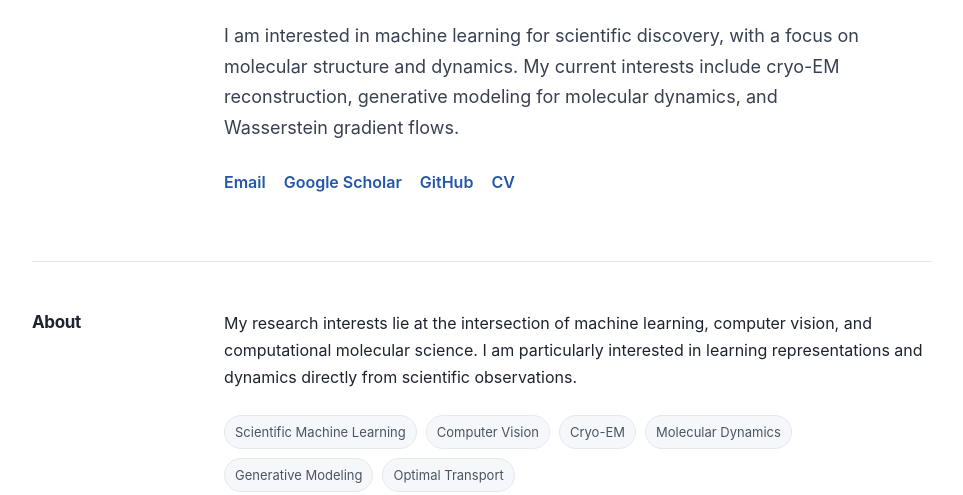
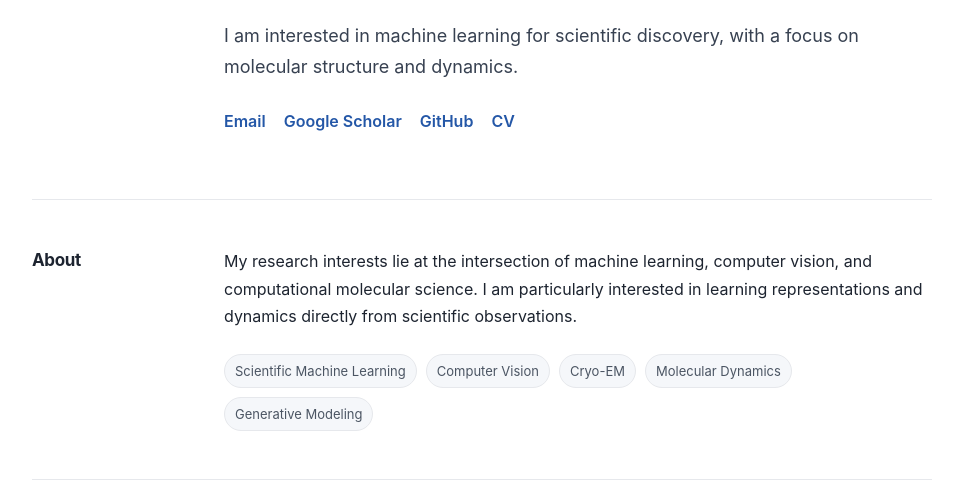
Before and after one commit to yoonhyungsik/hyungsikyoon.github.io, a plain HTML site: page index.html in a window 1280 px wide. Shown: the part 305-800 px from the top of the page, without its empty margins (158-1121 px from the left). Drawn offline with Linux system fonts and the light colour scheme.

Commit message:
Update index.html

```diff
--- a/index.html
+++ b/index.html
@@ -43,14 +43,12 @@
 
         <p class="intro">
           I am interested in machine learning for scientific discovery,
-          with a focus on molecular structure and dynamics. My current
-          interests include cryo-EM reconstruction, generative modeling
-          for molecular dynamics, and Wasserstein gradient flows.
+          with a focus on molecular structure and dynamics.
         </p>
 
         <div class="links">
           <!-- Replace the placeholders below with your actual links. -->
-          <a href="mailto:your-email@example.com">Email</a>
+          <a href="mailto:yhs915@korea.ac.kr">Email</a>
           <a href="#" target="_blank" rel="noopener noreferrer">Google Scholar</a>
           <a href="https://github.com/yoonhyungsik" target="_blank" rel="noopener noreferrer">GitHub</a>
           <a href="#" target="_blank" rel="noopener noreferrer">CV</a>
@@ -75,7 +73,6 @@
           <span>Cryo-EM</span>
           <span>Molecular Dynamics</span>
           <span>Generative Modeling</span>
-          <span>Optimal Transport</span>
         </div>
       </div>
     </section>
```
